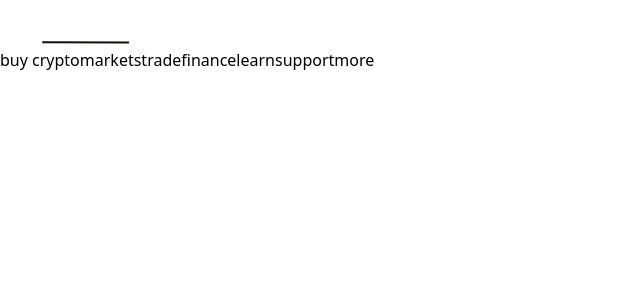
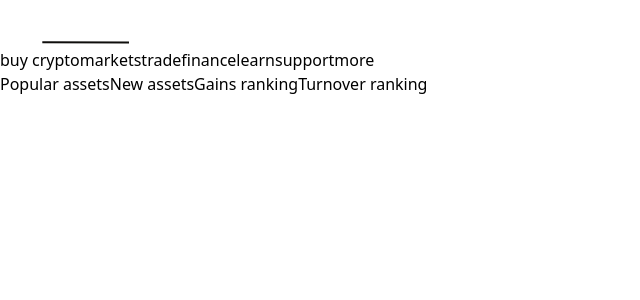
Before and after one commit to roma-marshall/crispy-octo-waffle, a Vue app: page / in a window 1280 px wide. Shown: the top 300 px of the page, without its empty margins (0-640 px from the left). Built offline with nearby package versions, Linux system fonts and the light colour scheme.

Commit message:
body edit

```diff
--- a/src/App.vue
+++ b/src/App.vue
@@ -1,5 +1,6 @@
 <script setup>
 const menu = ['buy crypto', 'markets', 'trade', 'finance', 'learn', 'support', 'more']
+const target = ['Popular assets', 'New assets', 'Gains ranking', 'Turnover ranking']
 </script>
 
 <template>
@@ -8,15 +9,26 @@ const menu = ['buy crypto', 'markets', 'trade', 'finance', 'learn', 'support', '
       <div class="bg-gradient-to-r from-[#000000] to-[#0B0033]">
         <div class="px-6 mx-auto max-w-6xl">
           <div class="flex justify-between items-center py-10">
+            <div class="cursor-pointer">
               <svg version="1.2" xmlns="http://www.w3.org/2000/svg" viewBox="0 0 161 48" width="161" height="48">
                 <path fill="#0f0e0c" d="m42.3 43.2v-2l86.7 0.3v2z"/>
-              <text style="transform: matrix(1,0,0,1,42,36)" >
-                <tspan x="0" y="0" font-size="24px" fill="#ffffff" font-weight="400" font-family="DejaVuSans">E</tspan><tspan  y="0" font-size="24px" fill="#ffffff" font-weight="400" font-family="DejaVuSans">X</tspan><tspan  y="0" font-size="24px" fill="#ffffff" font-weight="400" font-family="DejaVuSans">c</tspan><tspan  y="0" font-size="24px" fill="#ffffff" font-weight="400" font-family="DejaVuSans">h</tspan><tspan  y="0" font-size="24px" fill="#ffffff" font-weight="400" font-family="DejaVuSans">a</tspan><tspan  y="0" font-size="24px" fill="#ffffff" font-weight="400" font-family="DejaVuSans">n</tspan><tspan  y="0" font-size="24px" fill="#ffffff" font-weight="400" font-family="DejaVuSans">g</tspan><tspan  y="0" font-size="24px" fill="#ffffff" font-weight="400" font-family="DejaVuSans">e</tspan><tspan  y="0" font-size="24px" fill="#ffffff" font-weight="400" font-family="DejaVuSans">
+                <text style="transform: matrix(1,0,0,1,42,36)">
+                  <tspan x="0" y="0" font-size="24px" fill="#ffffff" font-weight="400" font-family="DejaVuSans">E
+                  </tspan>
+                  <tspan y="0" font-size="24px" fill="#ffffff" font-weight="400" font-family="DejaVuSans">X</tspan>
+                  <tspan y="0" font-size="24px" fill="#ffffff" font-weight="400" font-family="DejaVuSans">c</tspan>
+                  <tspan y="0" font-size="24px" fill="#ffffff" font-weight="400" font-family="DejaVuSans">h</tspan>
+                  <tspan y="0" font-size="24px" fill="#ffffff" font-weight="400" font-family="DejaVuSans">a</tspan>
+                  <tspan y="0" font-size="24px" fill="#ffffff" font-weight="400" font-family="DejaVuSans">n</tspan>
+                  <tspan y="0" font-size="24px" fill="#ffffff" font-weight="400" font-family="DejaVuSans">g</tspan>
+                  <tspan y="0" font-size="24px" fill="#ffffff" font-weight="400" font-family="DejaVuSans">e</tspan>
+                  <tspan y="0" font-size="24px" fill="#ffffff" font-weight="400" font-family="DejaVuSans">
                   </tspan>
                 </text>
                 <path fill="none" stroke="#ffffff" stroke-width="3" d="m2 17h25v25h-25z"/>
                 <path fill="none" stroke="#ffffff" stroke-width="3" d="m14 5h25v25h-25z"/>
               </svg>
+            </div>
             <nav class="flex items-center space-x-10">
               <a
                   v-for="item in menu"
@@ -27,6 +39,15 @@ const menu = ['buy crypto', 'markets', 'trade', 'finance', 'learn', 'support', '
               </a>
             </nav>
           </div>
+          <div class="flex justify-center items-center space-x-10 py-10">
+            <a
+                v-for="item in target"
+                class="hover:text-white"
+                href="#"
+            >
+              {{ item }}
+            </a>
+          </div>
         </div>
       </div>
     </div>
```
Also changed, not shown: src/assets/img/logo.svg. Lines whose indentation alone changed are shown as unchanged.
